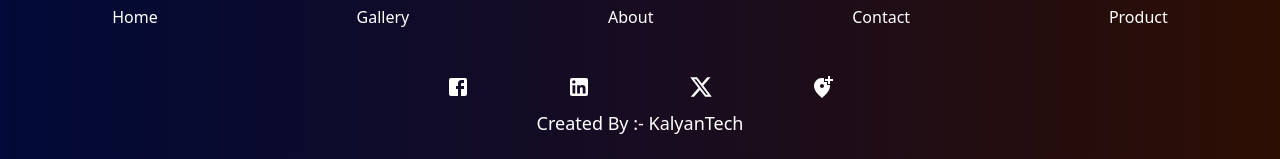
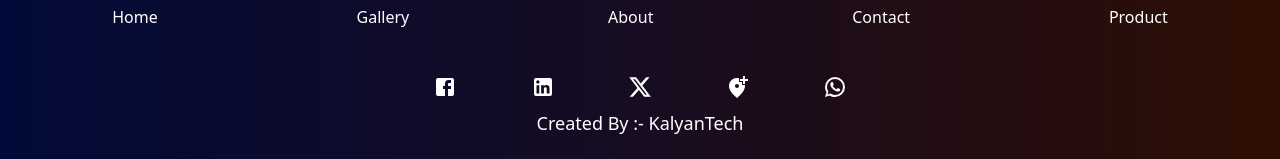
Before and after one commit to vaishkiyarminal001/essgeeindustries, a React (Create React App) app: page / in a window 1280 px wide. Shown: the part 1807-1966 px from the top of the page. Built offline with nearby package versions, Linux system fonts and the light colour scheme.

Commit message:
Added Whtsap

```diff
--- a/package.json
+++ b/package.json
@@ -47,5 +47,7 @@
       "last 1 firefox version",
       "last 1 safari version"
     ]
-  }
+  },
+
+  "Homepage" : "."
 }
--- a/src/components/Footer/Footer.jsx
+++ b/src/components/Footer/Footer.jsx
@@ -2,6 +2,7 @@ import React from 'react'
 import "./Footer.css";
 import FacebookIcon from '@mui/icons-material/Facebook';
 import AddLocationAltIcon from '@mui/icons-material/AddLocationAlt';
+import WhatsAppIcon from '@mui/icons-material/WhatsApp';
 import LinkedInIcon from '@mui/icons-material/LinkedIn';
 import XIcon from '@mui/icons-material/X';
 import { useNavigate } from 'react-router-dom';
@@ -9,6 +10,17 @@ import { useNavigate } from 'react-router-dom';
 export const Footer = () => {
 
   const navigate = useNavigate();
+
+  const handleWhatsapp = () => {
+    const message = "Welcome to ESS GEE Industries";
+
+    // WhatsApp URL including the phone number and message
+    const whatsappUrl = `https://wa.me/+918507223100git?text=${encodeURIComponent(message)}`;
+
+    // Open WhatsApp link in a new tab
+    window.open(whatsappUrl, '_blank');
+};
+
 
   return (
 
@@ -33,6 +45,7 @@ export const Footer = () => {
             <div><LinkedInIcon/></div>
             <div><XIcon/></div>
             <div><AddLocationAltIcon/></div>
+            <div onClick={handleWhatsapp}><WhatsAppIcon/></div>
 
 
         </div>
```
Also changed, not shown: 1 other file (tests, documents, lock files or other folders).
